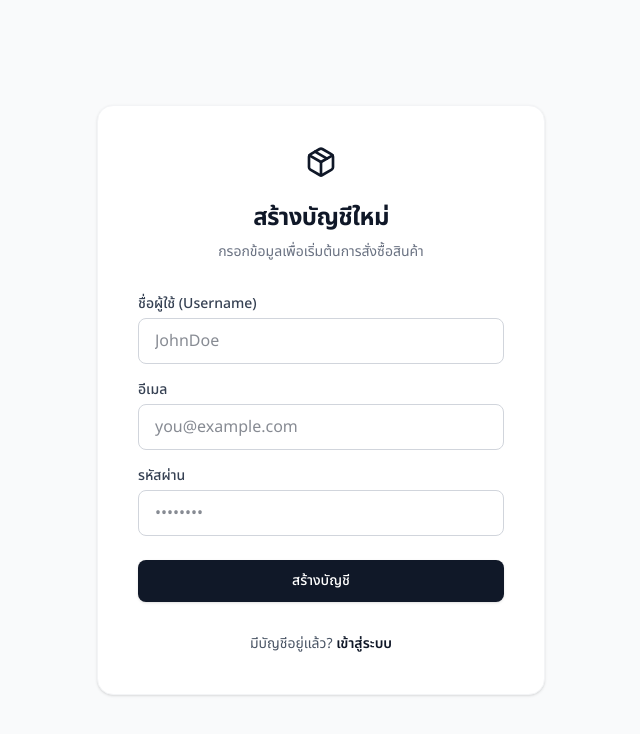
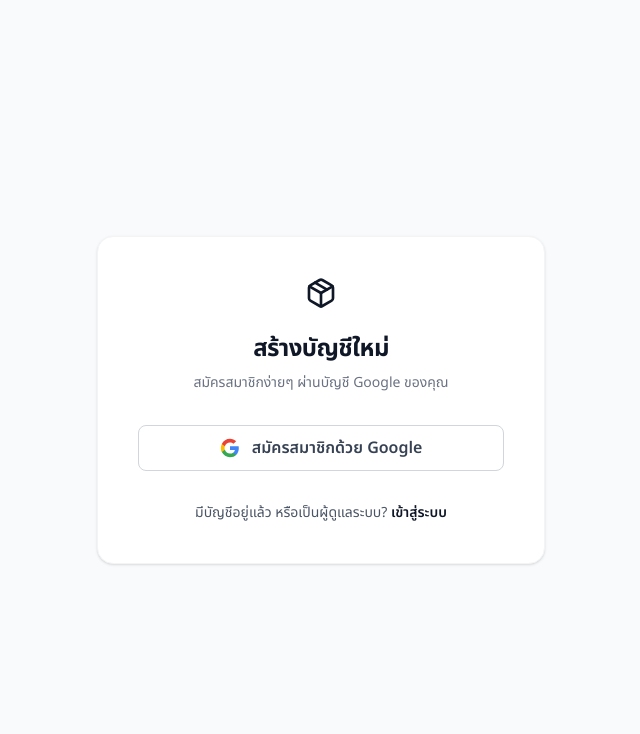
Before and after one commit to sunkinincode/samo-store, a Next.js app: page /register in a window 1280 px wide. Shown: the top 734 px of the page, without its empty margins (319-959 px from the left). Built offline with nearby package versions, Linux system fonts and the light colour scheme.

Commit message:
add sign in with google

```diff
--- a/src/app/(auth)/login/page.tsx
+++ b/src/app/(auth)/login/page.tsx
@@ -1,13 +1,12 @@
 import Link from 'next/link'
 import { Package } from 'lucide-react'
-import { login } from '@/app/actions/auth'
+import { login, loginWithGoogle } from '@/app/actions/auth'
 
 export default async function LoginPage({
   searchParams,
 }: {
   searchParams: Promise<{ message?: string; error?: string }>
 }) {
-  // รองรับ Next.js 15+ ที่ searchParams เป็น Promise
   const params = await searchParams
 
   return (
@@ -18,7 +17,7 @@ export default async function LoginPage({
             <Package className="w-8 h-8" />
           </Link>
           <h2 className="text-2xl font-bold text-gray-900 tracking-tight">เข้าสู่ระบบ</h2>
-          <p className="mt-2 text-sm text-gray-500">สำหรับ User ทั่วไป และ Admin (samo@store.com)</p>
+          <p className="mt-2 text-sm text-gray-500">สำหรับ User ทั่วไป (Google) และ Admin (Email)</p>
         </div>
 
         {params?.message && (
@@ -32,7 +31,33 @@ export default async function LoginPage({
           </div>
         )}
 
-        <form className="mt-8 space-y-6" action={login}>
+        {/* ปุ่ม Google สำหรับ User ทั่วไป */}
+        <form action={loginWithGoogle} className="mt-8">
+          <button
+            type="submit"
+            className="w-full flex items-center justify-center gap-3 py-2.5 px-4 rounded-lg font-semibold text-gray-700 bg-white border border-gray-300 hover:bg-gray-50 hover:shadow-sm transition-all"
+          >
+            <svg className="w-5 h-5" viewBox="0 0 24 24">
+              <path d="M22.56 12.25c0-.78-.07-1.53-.2-2.25H12v4.26h5.92c-.26 1.37-1.04 2.53-2.21 3.31v2.77h3.57c2.08-1.92 3.28-4.74 3.28-8.09z" fill="#4285F4"/>
+              <path d="M12 23c2.97 0 5.46-.98 7.28-2.66l-3.57-2.77c-.98.66-2.23 1.06-3.71 1.06-2.86 0-5.29-1.93-6.16-4.53H2.18v2.84C3.99 20.53 7.7 23 12 23z" fill="#34A853"/>
+              <path d="M5.84 14.09c-.22-.66-.35-1.36-.35-2.09s.13-1.43.35-2.09V7.07H2.18C1.43 8.55 1 10.22 1 12s.43 3.45 1.18 4.93l2.85-2.22.81-.62z" fill="#FBBC05"/>
+              <path d="M12 5.38c1.62 0 3.06.56 4.21 1.64l3.15-3.15C17.45 2.09 14.97 1 12 1 7.7 1 3.99 3.47 2.18 7.07l3.66 2.84c.87-2.6 3.3-4.53 6.16-4.53z" fill="#EA4335"/>
+            </svg>
+            ดำเนินการต่อด้วย Google
+          </button>
+        </form>
+
+        <div className="relative my-6">
+          <div className="absolute inset-0 flex items-center">
+            <div className="w-full border-t border-gray-200"></div>
+          </div>
+          <div className="relative flex justify-center text-sm">
+            <span className="px-3 bg-white text-gray-500">หรือสำหรับผู้ดูแลระบบ</span>
+          </div>
+        </div>
+
+        {/* ฟอร์ม Email สำหรับ Admin */}
+        <form className="space-y-6" action={login}>
           <div className="space-y-4">
             <div>
               <label className="block text-sm font-medium text-gray-700 mb-1">อีเมล</label>
@@ -42,7 +67,7 @@ export default async function LoginPage({
                 type="email"
                 required
                 className="w-full px-4 py-2.5 bg-white border border-gray-300 rounded-lg focus:outline-none focus:ring-2 focus:ring-gray-900 focus:border-transparent transition-all text-gray-900"
-                placeholder="you@example.com"
+                placeholder="admin@store.com"
               />
             </div>
             <div>
@@ -62,16 +87,9 @@ export default async function LoginPage({
             type="submit"
             className="w-full flex justify-center py-2.5 px-4 border border-transparent rounded-lg shadow-sm text-sm font-medium text-white bg-gray-900 hover:bg-gray-800 focus:outline-none focus:ring-2 focus:ring-offset-2 focus:ring-gray-900 transition-colors"
           >
-            เข้าสู่ระบบ
+            เข้าสู่ระบบ (Admin)
           </button>
         </form>
-
-        <p className="text-center text-sm text-gray-600 mt-6">
-          ยังไม่มีบัญชี?{' '}
-          <Link href="/register" className="font-semibold text-gray-900 hover:underline">
-            สร้างบัญชีใหม่
-          </Link>
-        </p>
       </div>
     </div>
   )
--- a/src/app/(auth)/register/page.tsx
+++ b/src/app/(auth)/register/page.tsx
@@ -1,6 +1,6 @@
 import Link from 'next/link'
 import { Package } from 'lucide-react'
-import { register } from '@/app/actions/auth'
+import { loginWithGoogle } from '@/app/actions/auth'
 
 export default async function RegisterPage({
   searchParams,
@@ -17,7 +17,7 @@ export default async function RegisterPage({
             <Package className="w-8 h-8" />
           </Link>
           <h2 className="text-2xl font-bold text-gray-900 tracking-tight">สร้างบัญชีใหม่</h2>
-          <p className="mt-2 text-sm text-gray-500">กรอกข้อมูลเพื่อเริ่มต้นการสั่งซื้อสินค้า</p>
+          <p className="mt-2 text-sm text-gray-500">สมัครสมาชิกง่ายๆ ผ่านบัญชี Google ของคุณ</p>
         </div>
 
         {params?.error && (
@@ -26,54 +26,23 @@ export default async function RegisterPage({
           </div>
         )}
 
-        <form className="mt-8 space-y-6" action={register}>
-          <div className="space-y-4">
-            <div>
-              <label className="block text-sm font-medium text-gray-700 mb-1">ชื่อผู้ใช้ (Username)</label>
-              <input
-                id="username"
-                name="username"
-                type="text"
-                required
-                className="w-full px-4 py-2.5 bg-white border border-gray-300 rounded-lg focus:outline-none focus:ring-2 focus:ring-gray-900 focus:border-transparent transition-all text-gray-900"
-                placeholder="JohnDoe"
-              />
-            </div>
-            <div>
-              <label className="block text-sm font-medium text-gray-700 mb-1">อีเมล</label>
-              <input
-                id="email"
-                name="email"
-                type="email"
-                required
-                className="w-full px-4 py-2.5 bg-white border border-gray-300 rounded-lg focus:outline-none focus:ring-2 focus:ring-gray-900 focus:border-transparent transition-all text-gray-900"
-                placeholder="you@example.com"
-              />
-            </div>
-            <div>
-              <label className="block text-sm font-medium text-gray-700 mb-1">รหัสผ่าน</label>
-              <input
-                id="password"
-                name="password"
-                type="password"
-                required
-                minLength={6}
-                className="w-full px-4 py-2.5 bg-white border border-gray-300 rounded-lg focus:outline-none focus:ring-2 focus:ring-gray-900 focus:border-transparent transition-all text-gray-900"
-                placeholder="••••••••"
-              />
-            </div>
-          </div>
-
+        <form action={loginWithGoogle} className="mt-8">
           <button
             type="submit"
-            className="w-full flex justify-center py-2.5 px-4 border border-transparent rounded-lg shadow-sm text-sm font-medium text-white bg-gray-900 hover:bg-gray-800 focus:outline-none focus:ring-2 focus:ring-offset-2 focus:ring-gray-900 transition-colors"
+            className="w-full flex items-center justify-center gap-3 py-2.5 px-4 rounded-lg font-semibold text-gray-700 bg-white border border-gray-300 hover:bg-gray-50 hover:shadow-sm transition-all"
           >
-            สร้างบัญชี
+            <svg className="w-5 h-5" viewBox="0 0 24 24">
+              <path d="M22.56 12.25c0-.78-.07-1.53-.2-2.25H12v4.26h5.92c-.26 1.37-1.04 2.53-2.21 3.31v2.77h3.57c2.08-1.92 3.28-4.74 3.28-8.09z" fill="#4285F4"/>
+              <path d="M12 23c2.97 0 5.46-.98 7.28-2.66l-3.57-2.77c-.98.66-2.23 1.06-3.71 1.06-2.86 0-5.29-1.93-6.16-4.53H2.18v2.84C3.99 20.53 7.7 23 12 23z" fill="#34A853"/>
+              <path d="M5.84 14.09c-.22-.66-.35-1.36-.35-2.09s.13-1.43.35-2.09V7.07H2.18C1.43 8.55 1 10.22 1 12s.43 3.45 1.18 4.93l2.85-2.22.81-.62z" fill="#FBBC05"/>
+              <path d="M12 5.38c1.62 0 3.06.56 4.21 1.64l3.15-3.15C17.45 2.09 14.97 1 12 1 7.7 1 3.99 3.47 2.18 7.07l3.66 2.84c.87-2.6 3.3-4.53 6.16-4.53z" fill="#EA4335"/>
+            </svg>
+            สมัครสมาชิกด้วย Google
           </button>
         </form>
 
         <p className="text-center text-sm text-gray-600 mt-6">
-          มีบัญชีอยู่แล้ว?{' '}
+          มีบัญชีอยู่แล้ว หรือเป็นผู้ดูแลระบบ?{' '}
           <Link href="/login" className="font-semibold text-gray-900 hover:underline">
             เข้าสู่ระบบ
           </Link>
--- a/src/app/auth/callback/route.ts
+++ b/src/app/auth/callback/route.ts
@@ -1,11 +1,11 @@
+import { createClient } from '@/utils/supabase/server'
 import { NextResponse } from 'next/server'
-import { createClient } from '@/utils/supabase/server'
 
 export async function GET(request: Request) {
   const { searchParams, origin } = new URL(request.url)
   const code = searchParams.get('code')
 
-  // จุดที่แก้ไข: เปลี่ยนจาก '/' เป็น '/products'
+  // ตรวจสอบว่ามีตัวแปร next แนบมาไหม ถ้าไม่มีให้ไปที่ /products เป็นค่าเริ่มต้น
   const next = searchParams.get('next') ?? '/products'
 
   if (code) {
@@ -13,10 +13,11 @@ export async function GET(request: Request) {
     const { error } = await supabase.auth.exchangeCodeForSession(code)
 
     if (!error) {
+      // แลกเปลี่ยนรหัสสำเร็จ พาไปที่หน้า products
       return NextResponse.redirect(`${origin}${next}`)
     }
   }
 
-  // หากลิงก์หมดอายุหรือมีปัญหา ให้ส่งกลับไปหน้าล็อกอินพร้อมแจ้งเตือน
-  return NextResponse.redirect(`${origin}/login?error=Invalid or expired verification link`)
+  // หากมีปัญหาให้กลับไปหน้าล็อกอินพร้อมข้อความเตือน
+  return NextResponse.redirect(`${origin}/login?error=auth_failed`)
 }
--- a/src/app/products/page.tsx
+++ b/src/app/products/page.tsx
@@ -35,9 +35,24 @@ export default async function ProductsPage() {
     isStoreClosed = true
   }
 
+  // ดึงชื่อผู้ใช้มาแสดง (ถ้าไม่มีชื่อเต็มจาก Google ให้ใช้อีเมลแทน)
+  const displayName = user ? (user.user_metadata?.full_name || user.user_metadata?.name || user.email) : null;
+
   return (
     <div className="min-h-screen bg-gray-50">
       <Navbar />
+
+      {/* ส่วนหัวแสดงคำกล่าวต้อนรับ (แสดงเฉพาะตอนที่ผู้ใช้ล็อกอินแล้ว) */}
+      {user && (
+        <header className="bg-white border-b border-gray-100 py-6 px-4 shadow-sm animate-in fade-in slide-in-from-top-2 duration-500">
+          <div className="max-w-7xl mx-auto px-4 sm:px-6 lg:px-8">
+            <h2 className="text-2xl font-bold text-gray-900">
+              ยินดีต้อนรับ, <span className="text-blue-600">{displayName}</span> 👋
+            </h2>
+            <p className="text-gray-500 mt-1 text-sm">เลือกชมและสั่งซื้อสินค้าที่คุณสนใจได้เลยครับ</p>
+          </div>
+        </header>
+      )}
 
       <main className="max-w-7xl mx-auto px-4 sm:px-6 lg:px-8 py-10">
 
@@ -78,7 +93,6 @@ export default async function ProductsPage() {
                   </Link>
                 ) : (
                   <div className="aspect-square bg-gray-50 relative overflow-hidden block cursor-pointer"
-                       // ใช้ HTML title เพื่ออธิบายเมื่อเอาเมาส์ชี้ แทนการใช้ alert
                        title={!user ? "กรุณาเข้าสู่ระบบ" : isStoreClosed ? "ยังไม่เปิดรับออร์เดอร์" : ""}>
                     <ProductImage product={product} />
                     <ProductBadges isOutOfStock={isOutOfStock} isStoreClosed={isStoreClosed} />
```
Also changed, not shown: src/app/actions/auth.ts (+15 -31 lines).
